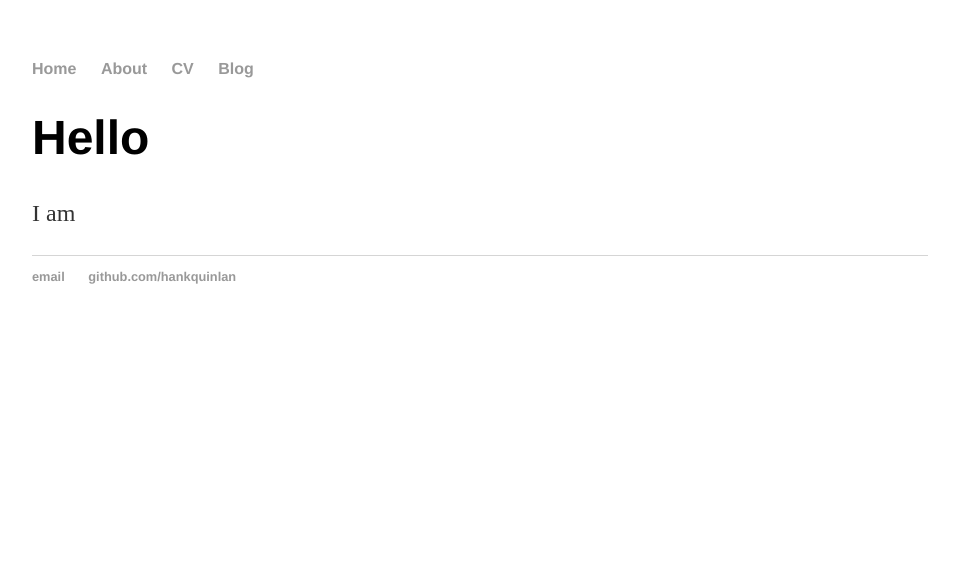
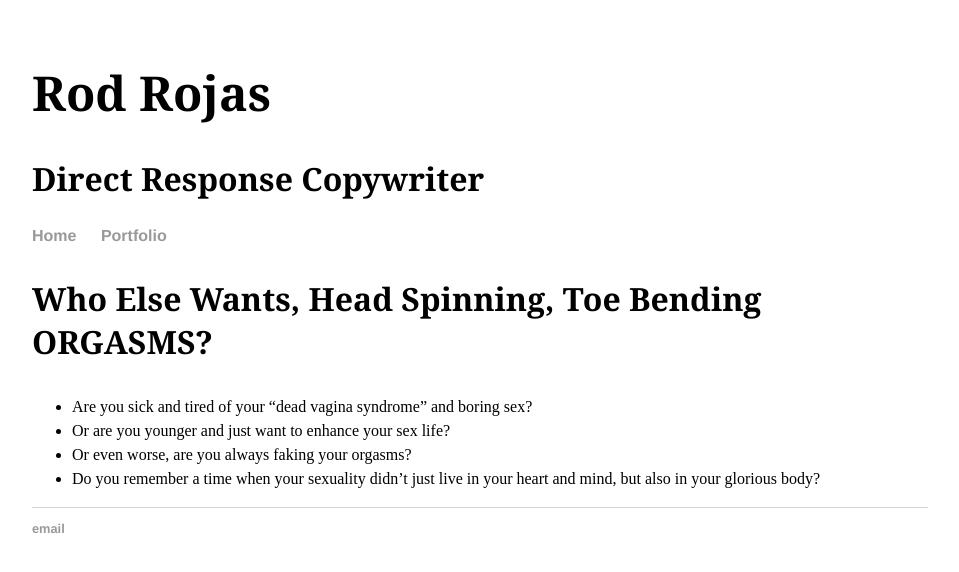
Before and after one commit to RodRojas/rodrojas.github.io, a Jekyll site: the page built from index.html, in a window 1280 px wide. Shown: the top 572 px of the page, without its empty margins (160-1119 px from the left). Built offline with Jekyll 4.4.1, drawn with Linux system fonts in a browser that asks for light colours.

Commit message:
develop site

```diff
--- a/_layouts/default.html
+++ b/_layouts/default.html
@@ -1,29 +1,32 @@
 <!DOCTYPE html>
 <html>
+
 <head>
     <title>{{ page.title }}</title>
     <!-- link to main stylesheet -->
     <link rel="stylesheet" type="text/css" href="/css/main.css">
 </head>
+
 <body>
+    <h1>Rod Rojas</h1>
+    <h2>Direct Response Copywriter</h2>
     <nav>
         <ul>
             <li><a href="/">Home</a></li>
-		        	<li><a href="/about">About</a></li>
-	        		<li><a href="/cv">CV</a></li>
-	        		<li><a href="/blog">Blog</a></li>
+            <li><a href="/portfolio">Portfolio</a></li>
         </ul>
     </nav>
     <div class="container">
 
         {{ content }}
 
-			</div><!-- /.container -->
+    </div>
+    <!-- /.container -->
     <footer>
         <ul>
-	        		<li><a href="mailto:hankquinlanhub@gmail.com">email</a></li>
-	        		<li><a href="https://github.com/hankquinlan">github.com/hankquinlan</a></li>
+            <li><a href="mailto:rodancap99@gmail.com">email</a></li>
         </ul>
     </footer>
 </body>
+
 </html>
--- /dev/null
+++ b/basketball/index.html
@@ -0,0 +1,6 @@
+---
+layout: default
+title: Rod Rojas, Copywriter
+---
+
+<h3>Basketball</h3>
--- a/css/main.css
+++ b/css/main.css
@@ -2,42 +2,61 @@ body {
     margin: 60px auto;
     width: 70%;
 }
-nav ul, footer ul {
-    font-family:'Helvetica', 'Arial', 'Sans-Serif';
+
+nav ul,
+footer ul {
+    font-family: 'Helvetica', 'Arial', 'Sans-Serif';
     padding: 0px;
     list-style: none;
     font-weight: bold;
 }
-nav ul li, footer ul li {
+
+nav ul li,
+footer ul li {
     display: inline;
     margin-right: 20px;
 }
+
+.bullets li {
+    line-height: 1.5em;
+    font-size: 1em;
+}
+
 a {
     text-decoration: none;
     color: #999;
 }
+
 a:hover {
     text-decoration: underline;
 }
+
+h1,
+h2,
+h3,
+p {
+    font-family: 'Georgia', serif;
+}
+
 h1 {
     font-size: 3em;
-    font-family:'Helvetica', 'Arial', 'Sans-Serif';
 }
+
+h2 {
+    font-size: 2em;
+}
+
+h3 {
+    font-size: 2em;
+}
+
 p {
     font-size: 1.5em;
     line-height: 1.4em;
     color: #333;
 }
+
 footer {
     border-top: 1px solid #d5d5d5;
     font-size: .8em;
 }
-
-ul.posts {
-    margin: 20px auto 40px;
-    font-size: 1.5em;
-}
-
-ul.posts li {
-    list-style: none;
-}
--- /dev/null
+++ b/digital-pianos/index.html
@@ -0,0 +1,6 @@
+---
+layout: default
+title: Rod Rojas, Copywriter
+---
+
+<h3>Digital Pianos</h3>
--- /dev/null
+++ b/financial-education/index.html
@@ -0,0 +1,6 @@
+---
+layout: default
+title: Rod Rojas, Copywriter
+---
+
+<h3>Financial Education</h3>
--- a/index.html
+++ b/index.html
@@ -2,7 +2,14 @@
 layout: default
 title: Rod Rojas, Copywriter
 ---
+
 <div class="blurb">
-	<h1>Hello</h1>
-	<p>I am</p>
+	<h3>Who Else Wants, Head Spinning, Toe Bending ORGASMS?</h3>
 </div><!-- /.blurb -->
+
+<ul class="bullets">
+	<li>Are you sick and tired of your “dead vagina syndrome” and boring sex?</li>
+	<li>Or are you younger and just want to enhance your sex life?</li>
+	<li>Or even worse, are you always faking your orgasms?</li>
+	<li>Do you remember a time when your sexuality didn’t just live in your heart and mind, but also in your glorious body?</li>
+</ul>
--- /dev/null
+++ b/orgasmic-cream/index.html
@@ -0,0 +1,6 @@
+---
+layout: default
+title: Rod Rojas, Copywriter
+---
+
+<h3>Orgasmic Cream</h3>
```
Also changed, not shown: portfolio/index.html (added, +13 -0 lines). Lines whose indentation alone changed are shown as unchanged.
